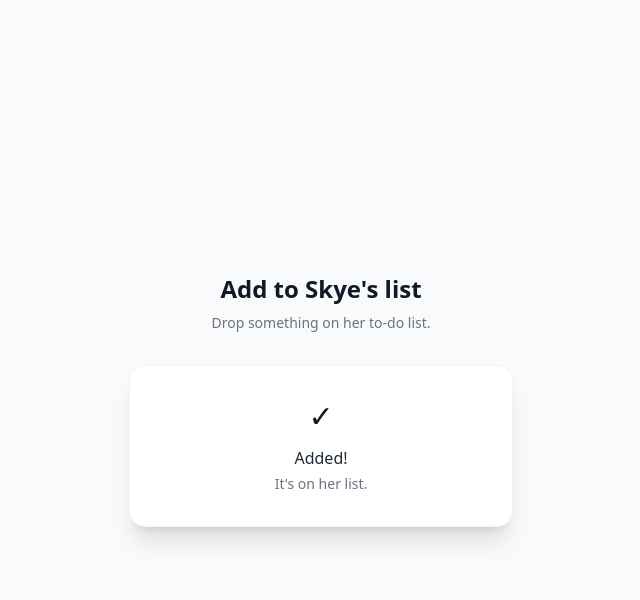
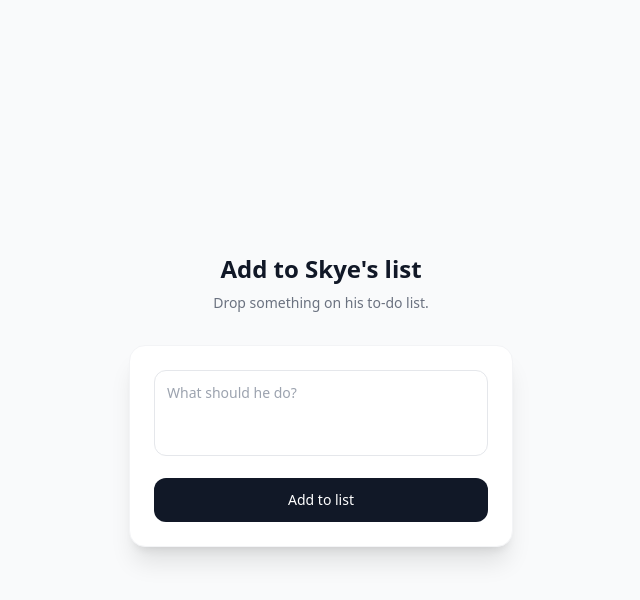
Before and after one commit to SkyeTye/receipt-printer, a website: page public/share.html in a window 1280 px wide. Both pictures are taken after typing "Sample" into the empty fields and a click on the button "Add to list". Shown: the whole page, without its empty margins (319-959 px from the left). Drawn offline with nearby package versions, Linux system fonts and the light colour scheme.

Commit message:
Fix pronouns on share page; no refresh for a second task suggestion.

```diff
--- a/public/share.html
+++ b/public/share.html
@@ -27,10 +27,12 @@
         });
         if (!res.ok) throw new Error();
 
-        document.getElementById('form').classList.add('hidden');
+        input.value = '';
         success.classList.remove('hidden');
+        setTimeout(() => success.classList.add('hidden'), 2500);
       } catch {
         error.classList.remove('hidden');
+      } finally {
         btn.disabled = false;
         btn.textContent = 'Add to list';
       }
@@ -40,13 +42,13 @@
 <body class="min-h-screen flex items-center justify-center px-4 font-sans">
   <div class="w-full max-w-sm text-center">
     <h1 class="text-2xl font-semibold text-gray-900 mb-2">Add to Skye's list</h1>
-    <p class="text-sm text-gray-500 mb-8">Drop something on her to-do list.</p>
+    <p class="text-sm text-gray-500 mb-8">Drop something on his to-do list.</p>
 
     <div id="form" class="bg-white rounded-2xl shadow-xl border border-gray-100 p-6 space-y-4">
       <textarea
         id="task-input"
         maxlength="100"
-        placeholder="What should she do?"
+        placeholder="What should he do?"
         onkeypress="if(event.key==='Enter'&&!event.shiftKey){event.preventDefault();submit(event)}"
         class="w-full p-3 border border-gray-200 rounded-xl text-sm resize-none focus:outline-none focus:ring-2 focus:ring-gray-300"
         rows="3"
@@ -57,13 +59,8 @@
         onclick="submit(event)"
         class="w-full bg-gray-900 hover:bg-gray-700 disabled:opacity-50 text-white py-3 rounded-xl text-sm font-medium transition-all"
       >Add to list</button>
-      <p id="error-msg" class="hidden text-red-500 text-sm">Something went wrong. Try again.</p>
-    </div>
-
-    <div id="success-msg" class="hidden bg-white rounded-2xl shadow-xl border border-gray-100 p-8">
-      <div class="text-3xl mb-3">✓</div>
-      <p class="text-gray-800 font-medium">Added!</p>
-      <p class="text-gray-500 text-sm mt-1">It's on her list.</p>
+      <p id="success-msg" class="hidden text-green-600 text-sm">Added to his list!</p>
+      <p id="error-msg"   class="hidden text-red-500 text-sm">Something went wrong. Try again.</p>
     </div>
   </div>
 </body>
```
